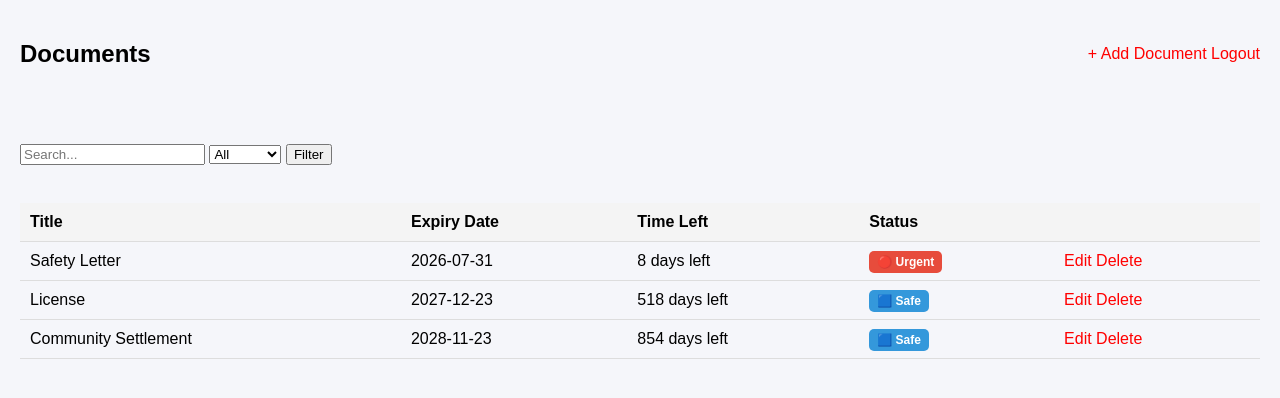
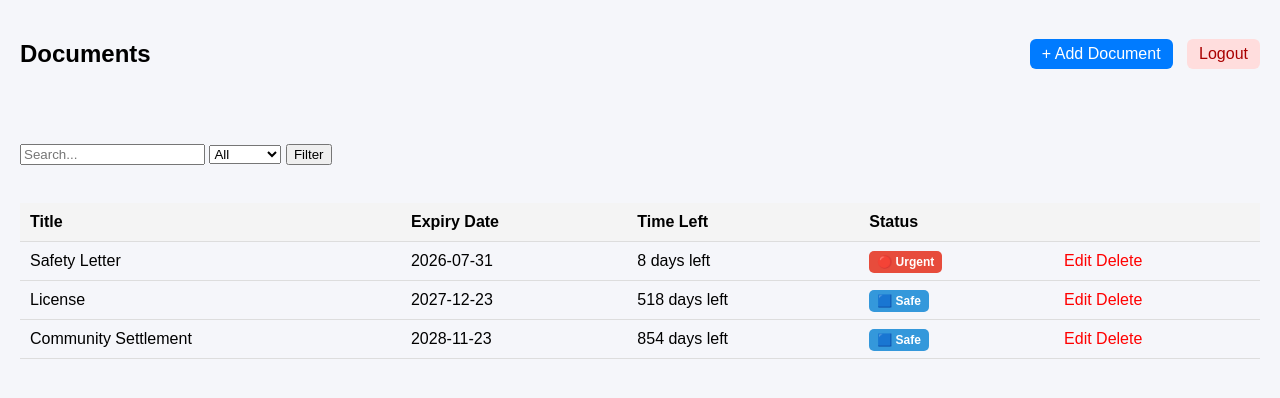
Before and after one commit to sedejordan/docTracker, a Flask app: page / in a window 1280 px wide. Shown: the top 398 px of the page. Run offline with Flask 3, Linux system fonts and the light colour scheme; the visitor is signed in with stand-in values (Sample User, id 1); data comes from the database, SQL or seed files in the repository.

Commit message:
Some css

```diff
--- a/static/styles.css
+++ b/static/styles.css
@@ -20,18 +20,31 @@ body {
     margin-bottom: 20px;
 }
 
-.actions .btn {
+.btn {
     margin-left: 10px;
     text-decoration: none;
-    padding: 6px 10px;
+    padding: 6px 12px;
     border-radius: 6px;
-    background: #eee;
+    font-weight: 500;
+    display: inline-block;
+}
+
+.primary {
+    background-color: #007bff;
     color: white;
 }
 
-.actions .logout {
+.primary:hover {
+    background: #0056b3;
+}
+
+.logout {
     background: #ffdddd;
     color: #a00;
+}
+
+.logout:hover {
+    background: #ffcccc;
 }
 
 table {
--- a/templates/index.html
+++ b/templates/index.html
@@ -9,9 +9,9 @@
         <h2>Documents</h2>
 
         <div>
-            <a href="/add" class="btn">+ Add Document</a>
+            <a href="/add" class="btn primary">+ Add Document</a>
             {% if session.get("logged_in") %}
-                <a href="/logout">Logout</a>
+                <a href="/logout" class="btn logout">Logout</a>
             {% endif %}
         </div>
     </div>
```
